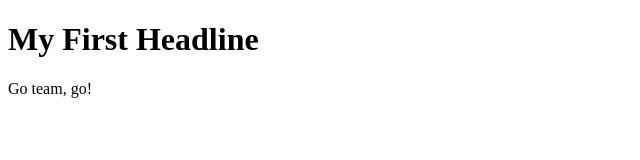
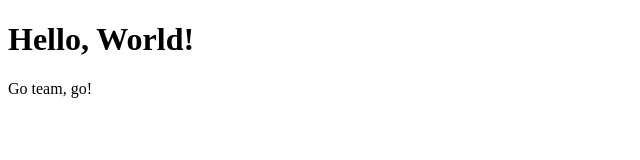
Before and after one commit to cahlan/git-group-practice, a plain HTML site: page index.html in a window 1280 px wide. Shown: the whole page, without its empty margins (0-640 px from the left). Drawn offline with Linux system fonts and the light colour scheme.

Commit message:
changed header

```diff
--- a/index.html
+++ b/index.html
@@ -2,7 +2,7 @@
 <html>
 <body>
 
-<h1>My First Headline</h1>
+<h1>Hello, World!</h1>
 
 <p>Go team, go!</p>
 
```
